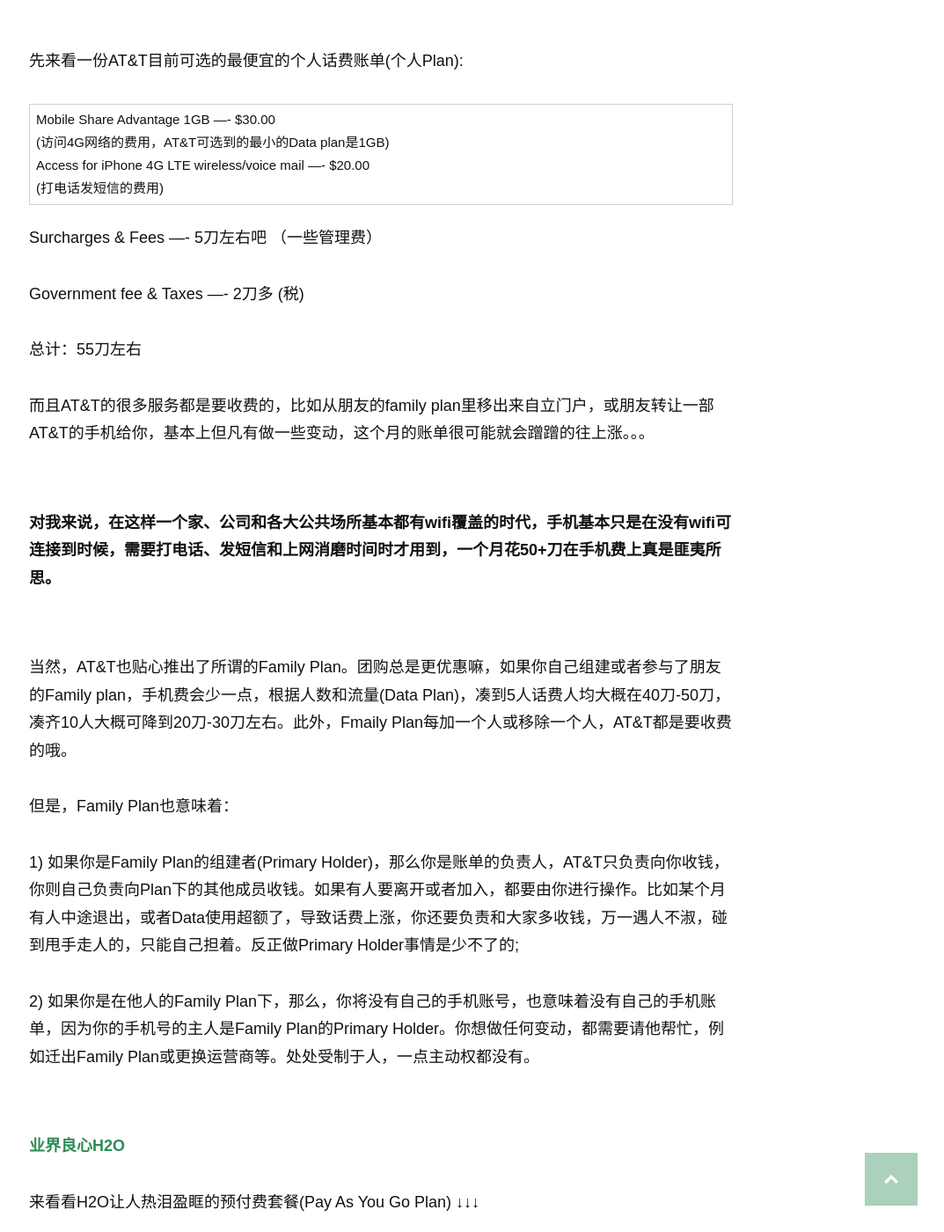
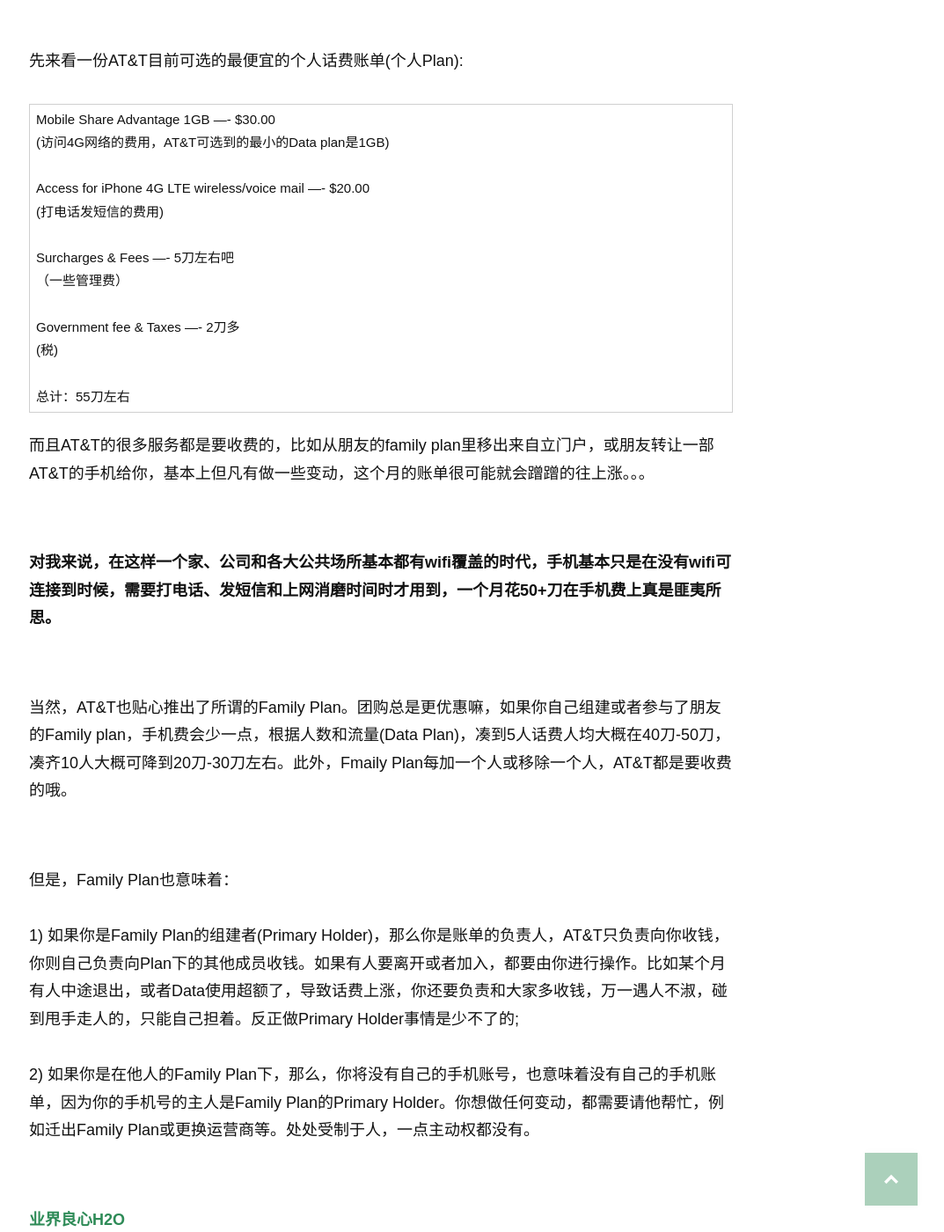
Before and after one commit to wolfwifee/wolfwifee.github.com, a Jekyll site: the page built from _posts/2016-09-06-transfer-from-att-to-h2o.md, in a window 1280 px wide and 1400 px high, scrolled down 517 px. Shown: the whole window at 88% size, without its empty margins (207-1280 px from the left). Built offline with Jekyll 4.4.1, drawn with Linux system fonts in a browser that asks for light colours; nearby versions of some CDN libraries; some web fonts are replaced; comment, search, counter and statistics services are not loaded; some of the changed text lies outside the part shown.

Commit message:
Update 2016-09-06-transfer-from-att-to-h2o.md

```diff
--- a/_posts/2016-09-06-transfer-from-att-to-h2o.md
+++ b/_posts/2016-09-06-transfer-from-att-to-h2o.md
@@ -16,15 +16,7 @@
 
 先来看一份AT&T目前可选的最便宜的个人话费账单(个人Plan):
 
-| Mobile Share Advantage 1GB  ---- $30.00<br>(访问4G网络的费用，AT&T可选到的最小的Data plan是1GB)<br>Access for iPhone 4G LTE wireless/voice mail    ---- $20.00<br>(打电话发短信的费用) |
-
-Surcharges & Fees  ---- 5刀左右吧
-（一些管理费）
-
-Government fee & Taxes   ---- 2刀多
-(税)
-
-总计：55刀左右
+| Mobile Share Advantage 1GB  ---- $30.00<br>(访问4G网络的费用，AT&T可选到的最小的Data plan是1GB)<br><br>Access for iPhone 4G LTE wireless/voice mail    ---- $20.00<br>(打电话发短信的费用)<br><br>Surcharges & Fees  ---- 5刀左右吧<br>（一些管理费）<br><br>Government fee & Taxes   ---- 2刀多<br>(税)<br><br>总计：55刀左右 |
 
 而且AT&T的很多服务都是要收费的，比如从朋友的family plan里移出来自立门户，或朋友转让一部AT&T的手机给你，基本上但凡有做一些变动，这个月的账单很可能就会蹭蹭的往上涨。。。
 
@@ -35,6 +27,8 @@
 <p style="margin-bottom:70px"></p>
 
 当然，AT&T也贴心推出了所谓的Family Plan。团购总是更优惠嘛，如果你自己组建或者参与了朋友的Family plan，手机费会少一点，根据人数和流量(Data Plan)，凑到5人话费人均大概在40刀-50刀，凑齐10人大概可降到20刀-30刀左右。此外，Fmaily Plan每加一个人或移除一个人，AT&T都是要收费的哦。
+
+<p style="margin-bottom:70px"></p>
 
 但是，Family Plan也意味着：
 
@@ -56,8 +50,9 @@
 | 4G/3G网络流量 | 0.1刀/MB   | 0.1刀/MB   | 0.1刀/MB     | 0.1刀/MB   | 0.1刀/MB   |
 | 过期时间      | 90天       | 90天       | 30天         | 90天       | 一年       |
 
-[官网说明页面请点这里](https://www.h2owirelessnow.com/mainControl.php?page=planMin){:target="_blank" style="color:#0089BC"}
+[Pay As You Go Plan 官网说明页面请点这里](https://www.h2owirelessnow.com/mainControl.php?page=planMin){:target="_blank" style="color:#0089BC"}
 
+<p style="margin-bottom:70px"></p>
 
 当然，包月套餐H2O也是有的
 
@@ -69,7 +64,9 @@
 
 [包月套餐的官网说明页面请看这里](https://www.h2owirelessnow.com/mainControl.php?page=planMonth){:target="_blank" style="color:#0089BC"}
 
-拥抱H2O，逃离AT&T
+<p style="margin-bottom:70px"></p>
+
+**<span style="color:#2e8b57">拥抱H2O，逃离AT&T</span>**<br>
 
 ①AT&T的手机，无论解锁与否，都可以使用H2O，因为H2O其实是一家租用AT&T的基站的运营商。不是AT&T的手机则需要先解锁才可以使用H2O网络；
 
```
